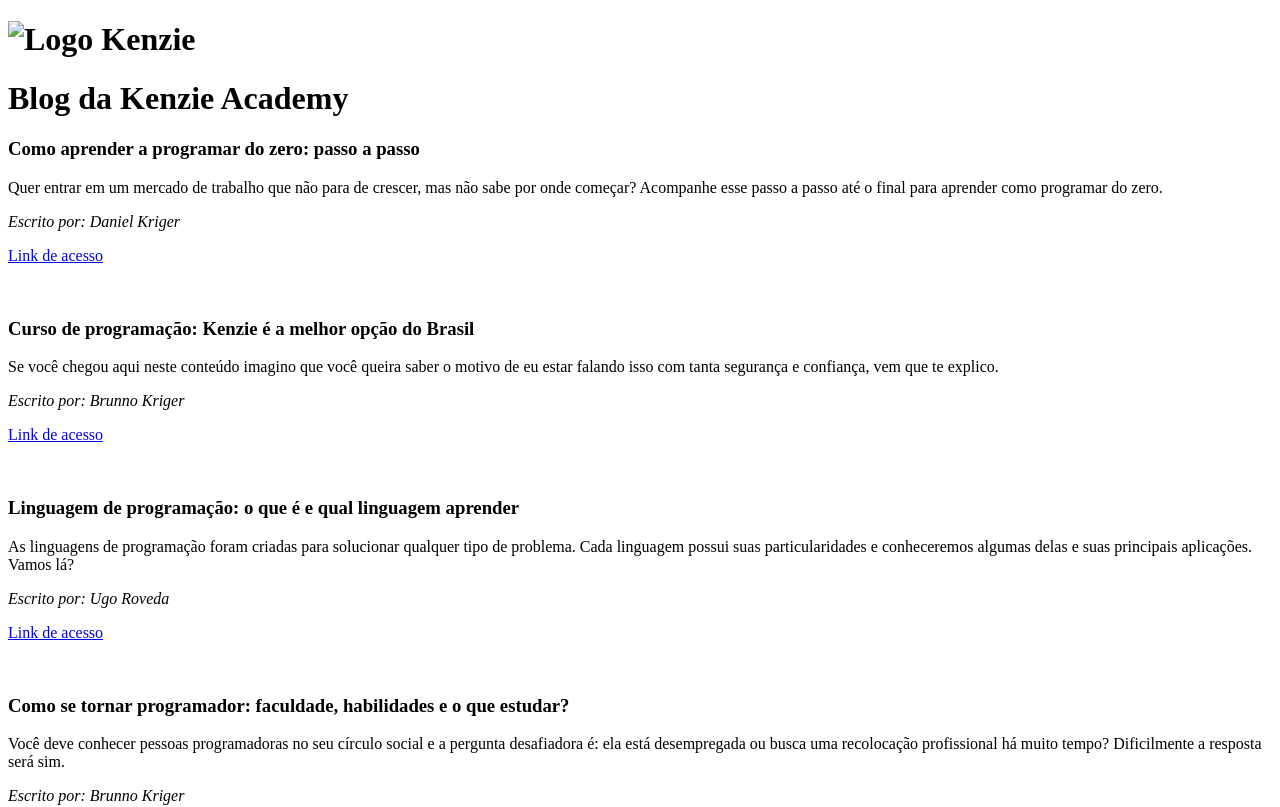
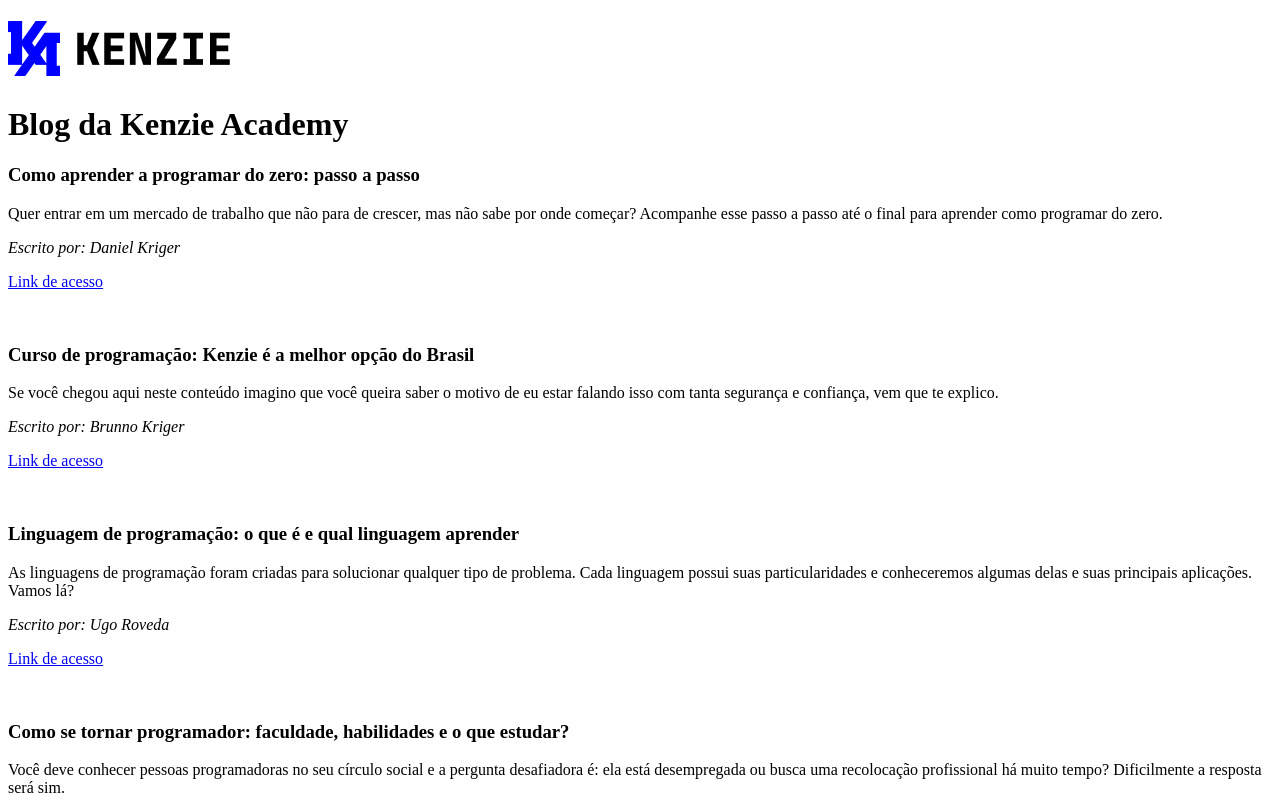
Before and after one commit to MaverickXZA/Projeto-Z, a plain HTML site: page index.html in a window 1280 px wide. Shown: the top 807 px of the page. Drawn offline with Linux system fonts and the light colour scheme.

Commit message:
Update index.html

```diff
--- a/index.html
+++ b/index.html
@@ -6,7 +6,7 @@
     <title>Blog Kenzie Academy Brasil - Programação e Tecnologia</title>
 </head>
 <body>
-    <h1><img src="img\logo.png" alt="Logo Kenzie"></h1>
+    <h1><img src="logo.png" alt="Logo Kenzie"></h1>
     <header><h1>Blog da Kenzie Academy</h1></header>
     <div>
         <h3>Como aprender a programar do zero: passo a passo </h3>
```
